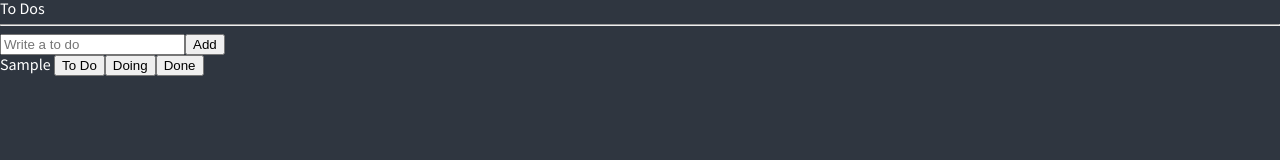
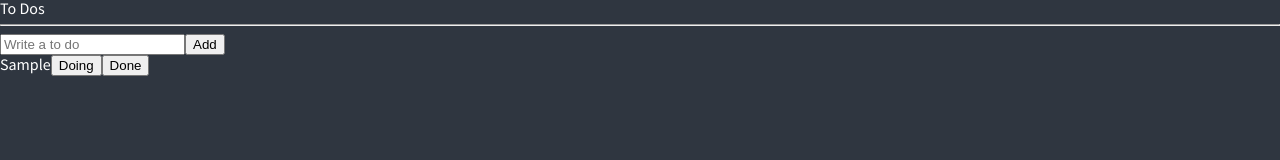
Before and after one commit to hyunjun00/react-master-class, a React (Create React App) app: page / in a window 1280 px wide. Both pictures are taken after typing "Sample" into the empty fields and a click on the button "Add". Shown: the top 160 px of the page. Built offline with nearby package versions, Linux system fonts and the light colour scheme.

Commit message:
Categories

```diff
--- a/src/components/ToDo.tsx
+++ b/src/components/ToDo.tsx
@@ -1,11 +1,31 @@
-import { IToDo } from "../atoms";
+import { useRecoilState } from "recoil";
+import { IToDo, toDoState } from "../atoms";
 
-function ToDo({ text }: IToDo) {
+function ToDo({ text, category, id }: IToDo) {
+  const setToDos = useRecoilState(toDoState);
+  const onClick = (event: React.MouseEvent<HTMLButtonElement>) => {
+    const {
+      currentTarget: { name },
+    } = event;
+  };
   return (
     <li>
-      <span>{text}</span> <button>To Do</button>
-      <button>Doing</button>
-      <button>Done</button>
+      <span>{text}</span>
+      {category !== "DOING" && (
+        <button name="DOING" onClick={onClick}>
+          Doing
+        </button>
+      )}
+      {category !== "TO_DO" && (
+        <button name="TO_DO" onClick={onClick}>
+          To Do
+        </button>
+      )}
+      {category !== "DONE" && (
+        <button name="DONE" onClick={onClick}>
+          Done
+        </button>
+      )}
     </li>
   );
 }
```
